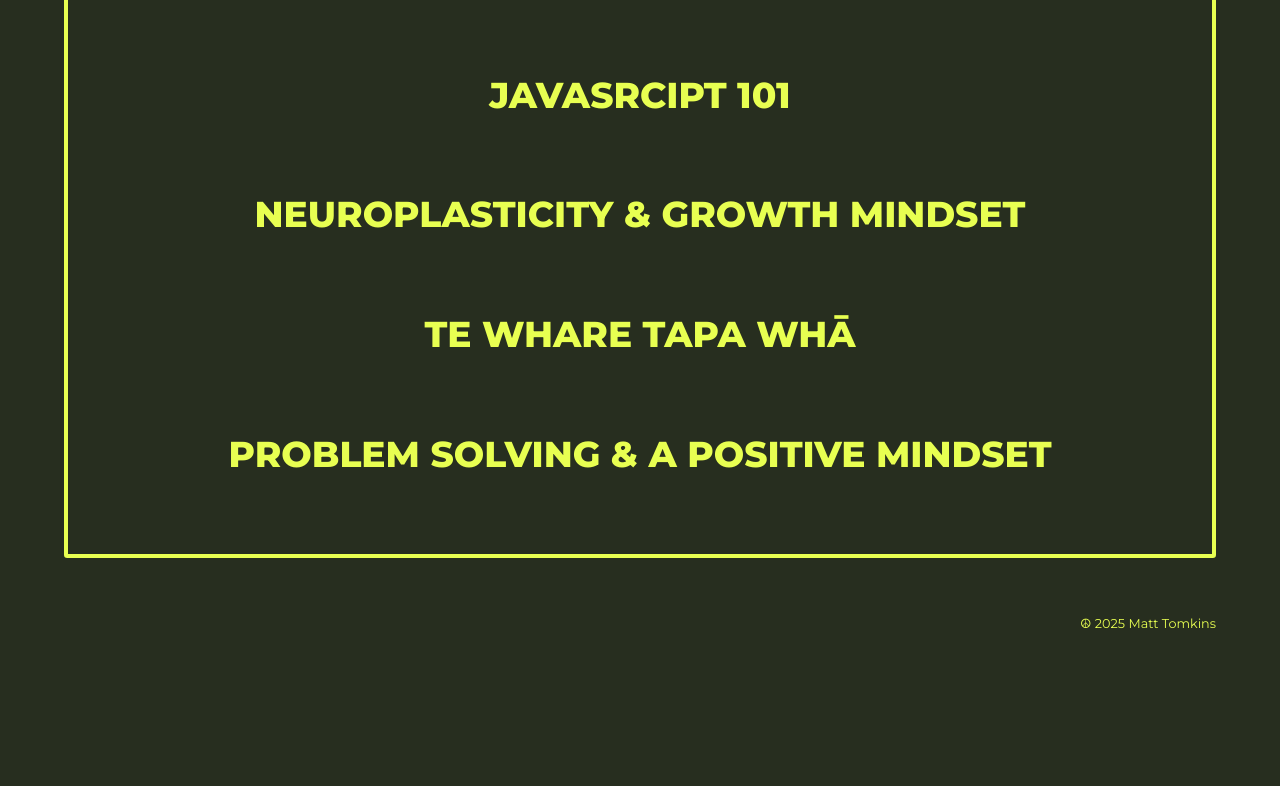
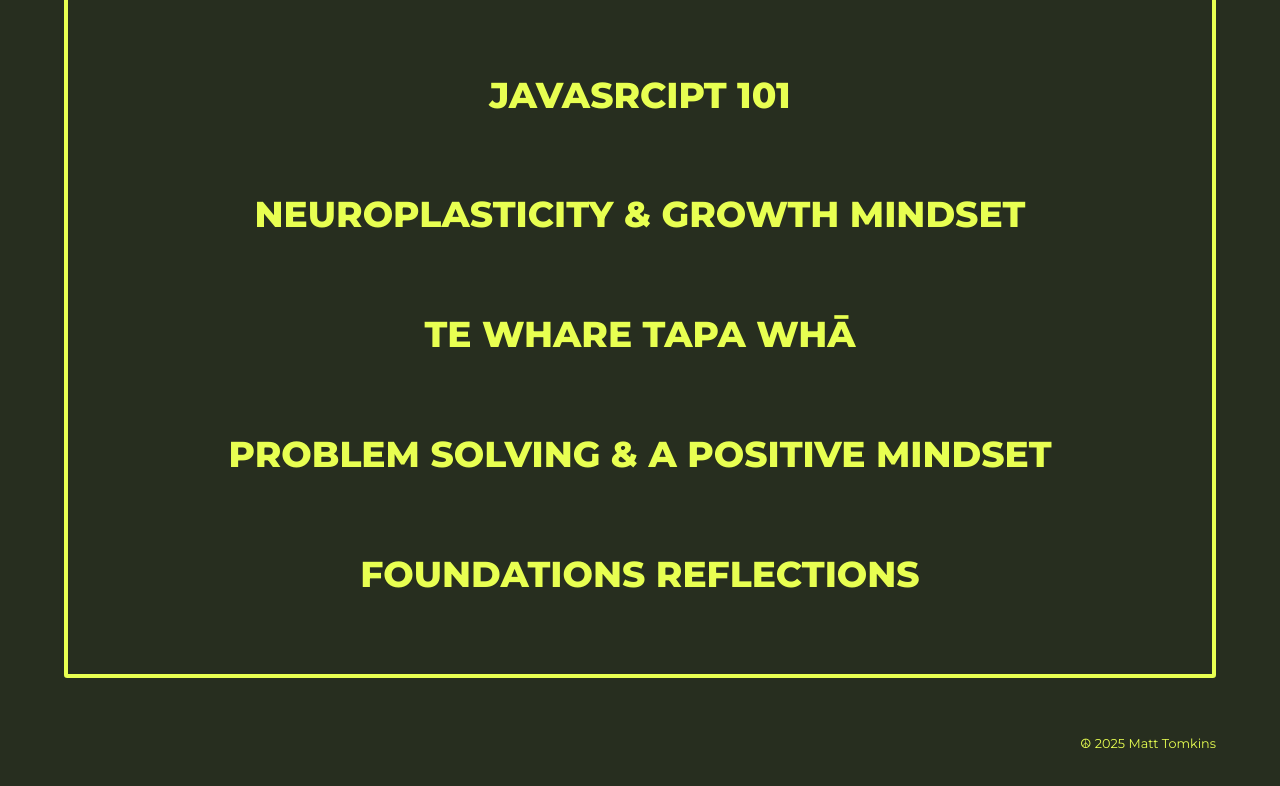
Before and after one commit to matthew-tomkins/matthew-tomkins.github.io, a plain HTML site: page index.html in a window 1280 px wide. Shown: the part 1408-2194 px from the top of the page. Before the commit the page ends 2074 px from the top, so only its background shows below. Drawn offline with Linux system fonts and the light colour scheme.

Commit message:
update index links

```diff
--- a/index.html
+++ b/index.html
@@ -52,6 +52,9 @@
           <a href="blog/problem-solving.html"
             ><h2>PROBLEM SOLVING & A POSITIVE MINDSET</h2></a
           >
+          <a href="blog/foundations-reflection.html"
+            ><h2>FOUNDATIONS REFLECTIONS</h2></a
+          >
         </ul>
       </div>
     </div>
```
